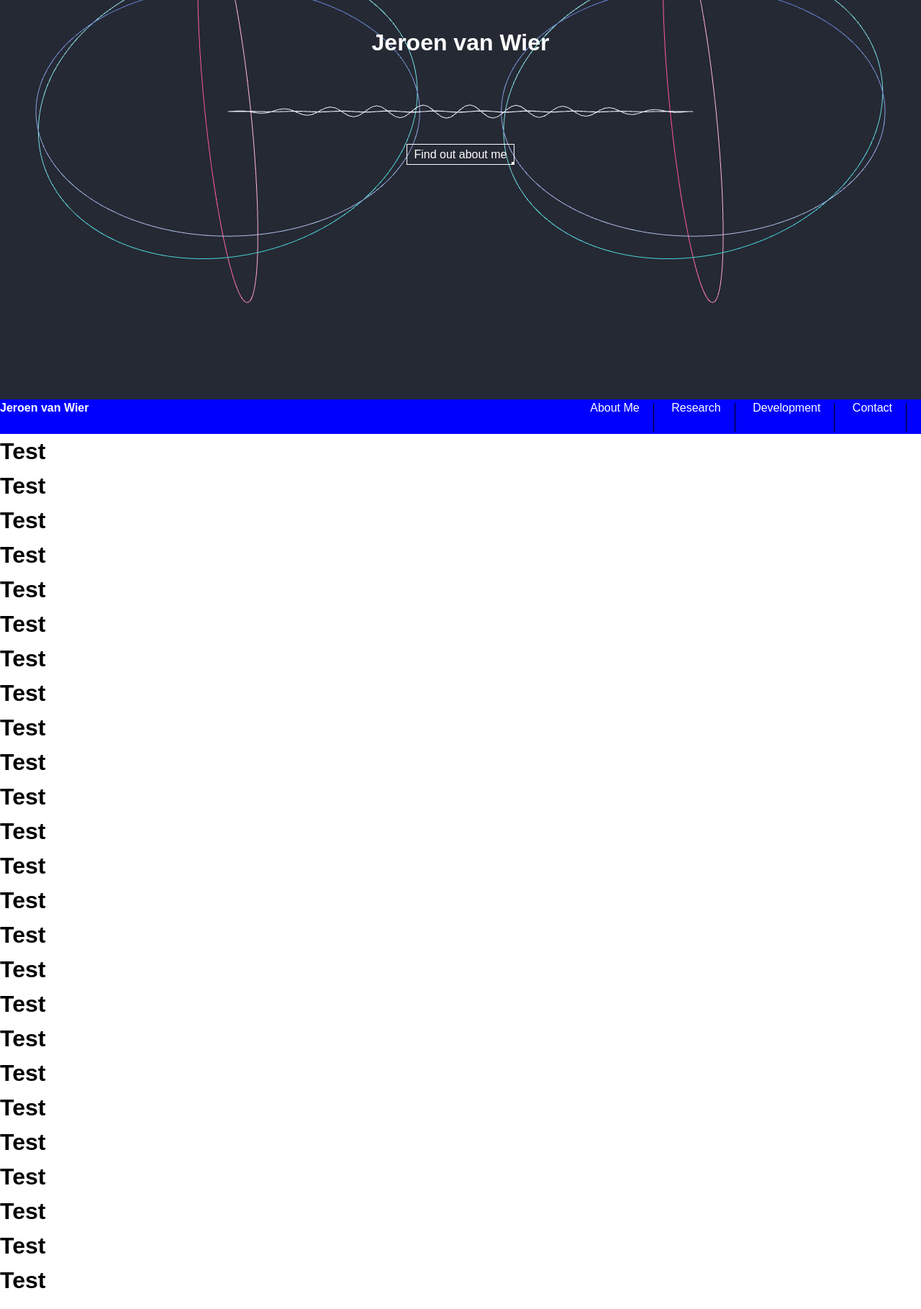
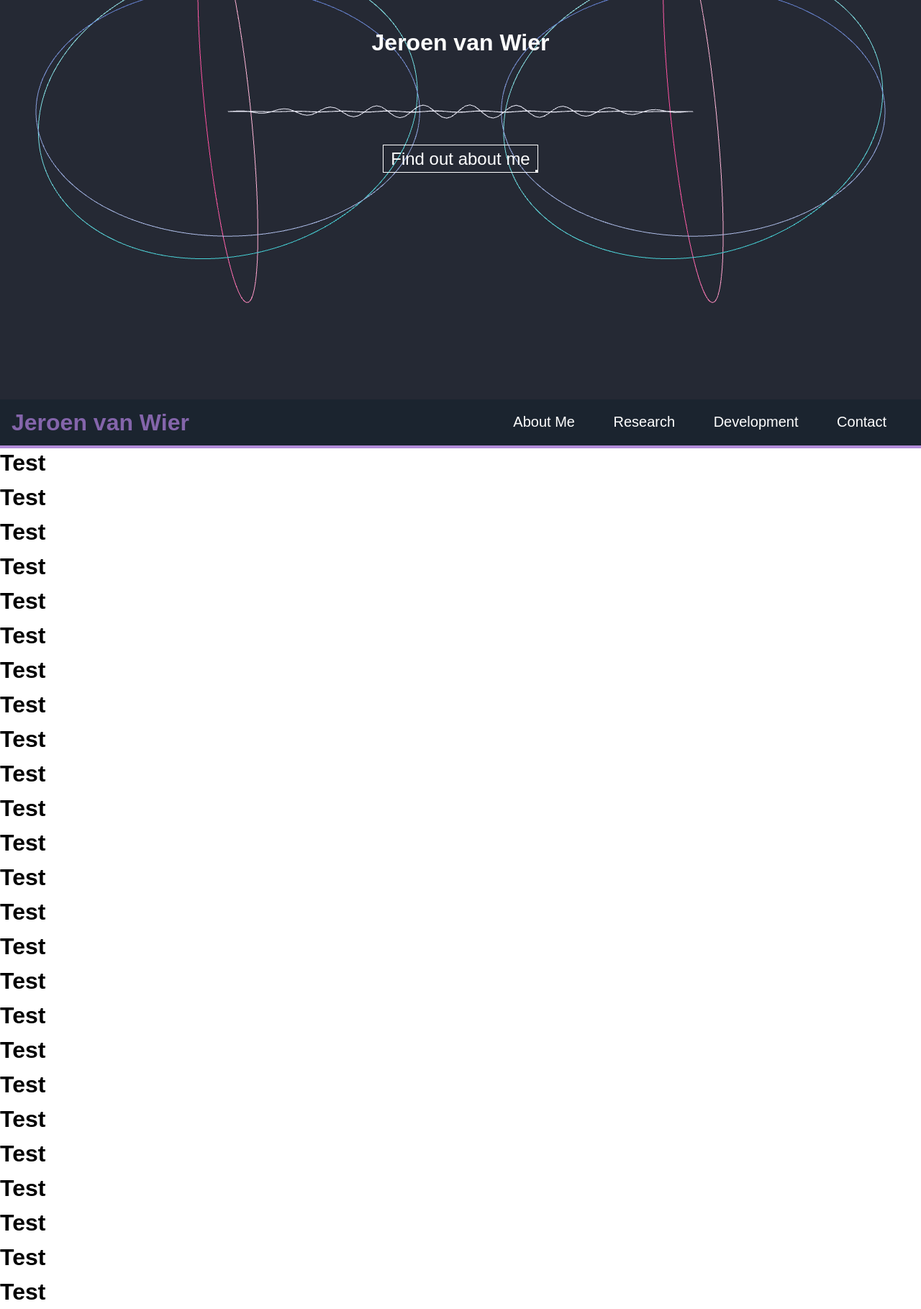
Before and after one commit to jeroenvanwier/Portfolio, a Django app: template home/templates/index.html in a window 1280 px wide. Shown: the part 245-2064 px from the top of the page at 72% size. Before the commit the page ends 2035 px from the top, so only its background shows below. Run offline with Django 3.2, Linux system fonts and the light colour scheme; the template is opened without the code that fills it, so the values that code supplies are empty.

Commit message:
Slight Changes

```diff
--- a/home/templates/index.html
+++ b/home/templates/index.html
@@ -13,17 +13,28 @@
 <canvas id="titlecard-bg"></canvas>
 <div class="card-content">
 <h1>Jeroen van Wier</h1><br />
-<a href="#" class="button">Find out about me</a>
+<a href="#about" class="button">Find out about me</a>
 </div>
 </div>
+<div class="nav">
+    <a href="#" class="name">Jeroen van Wier</a>
+    <a href="#about" class="navlink">About Me</a>
+    <a href="#research" class="navlink">Research</a>
+    <a href="#development" class="navlink">Development</a>
+    <a href="#contact" class="navlink">Contact</a>
+</div>
+<section id="about">
 
-<div class="nav">
-    <div class="name">Jeroen van Wier</div>
-    <a href="#" class="navlink">About Me</a>
-    <a href="#" class="navlink">Research</a>
-    <a href="#" class="navlink">Development</a>
-    <a href="#" class="navlink">Contact</a>
-</div>
+</section>
+<section id="research">
+
+</section>
+<section id="development">
+
+</section>
+<section id="contact">
+
+</section>
 <h1>Test</h1>
 <h1>Test</h1>
 <h1>Test</h1>
--- a/static/home.css
+++ b/static/home.css
@@ -1,3 +1,15 @@
+:root {
+  --cdark: #4f3e5f;
+  --cnorm: #8465ab;
+  --clight: #b28cd9;
+  --cgray: #b3a6c7;
+  --cyellow: #eded7f;
+  --cred: #FF3F8E;
+  --cgreen: #04C2C9;
+  --cblue: #2E55C1;
+  --cdarkgray: #1b242f;
+}
+
 .titlecard > canvas {
     position: absolute;
     top: 0;
@@ -13,7 +25,7 @@
     height: 100vh;
     display: block;
     margin: 0;
-    color: white
+    color: white;
 }
 
 .card-content > h1 {
@@ -30,11 +42,19 @@
 }
 
 .button {
+    font-size: 1.5rem;
     position: relative;
     text-decoration: none;
     padding: 5px 10px;
     color: white;
     border: 1px solid white;
+}
+
+.button:hover::after,
+.button:focus-visible::after {
+    width: calc(100% + 2px);
+    height: calc(100% + 2px);
+    background-color: var(--cnorm);
 }
 
 .button::after {
@@ -45,42 +65,53 @@
     background-color: white;
     right: -1px;
     bottom: -1px;
+    transition: width ease-in-out 200ms, height ease-in-out 200ms, background-color ease-in-out 200ms;
+    z-index: -1;
 }
 
 .navlink {
     position: relative;
     text-decoration: none;
     color: inherit;
-    margin: 5px 40px 5px 0
+    top: 1rem;
+    margin-right: 3rem;
+    transition: color ease-in-out 100ms;
 }
 
-.navlink::after {
-    content: "";
-    position: absolute;
-    right: -20px;
-    top: 0.25vh;
-    width: 1px;
-    height: 5vh;
-    background-color: black
-}
-
-.nav:last-child::after{
-    width: 0;
+.navlink:focus-visible,
+.navlink:hover {
+    color: var(--cblue)
 }
 
 .nav > .name {
     position: absolute;
     display: inline-block;
     font-weight: bold;
-    left: 0;
+    left: 1rem;
+    top: .5rem;
+    height: 1.5rem;
+    color: var(--cnorm);
+    font-size: 2rem;
+    text-decoration: none;
 }
 
 .nav {
     position: sticky;
     top: 0;
     width: 100%;
-    height: 6vh;
-    background-color: blue;
+    height: 4rem;
+    background-color: var(--cdarkgray);
     color: white;
     text-align: right;
+    font-size: 1.25rem;
 }
+
+.nav::after {
+    position: absolute;
+    content: " ";
+    background-color: var(--clight);
+    height: 0.25rem;
+    bottom: -0.25rem;
+    left: 0;
+    width: 100%
+}
```
